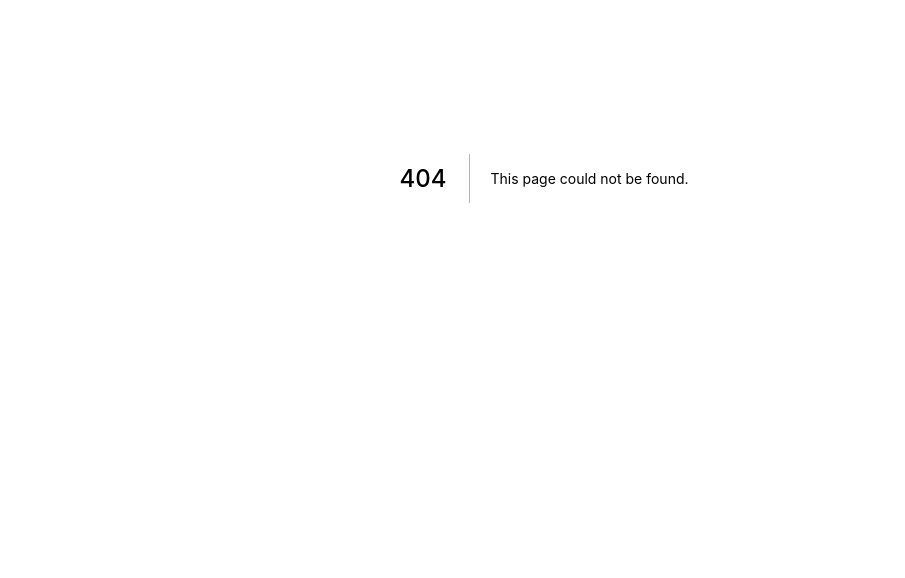
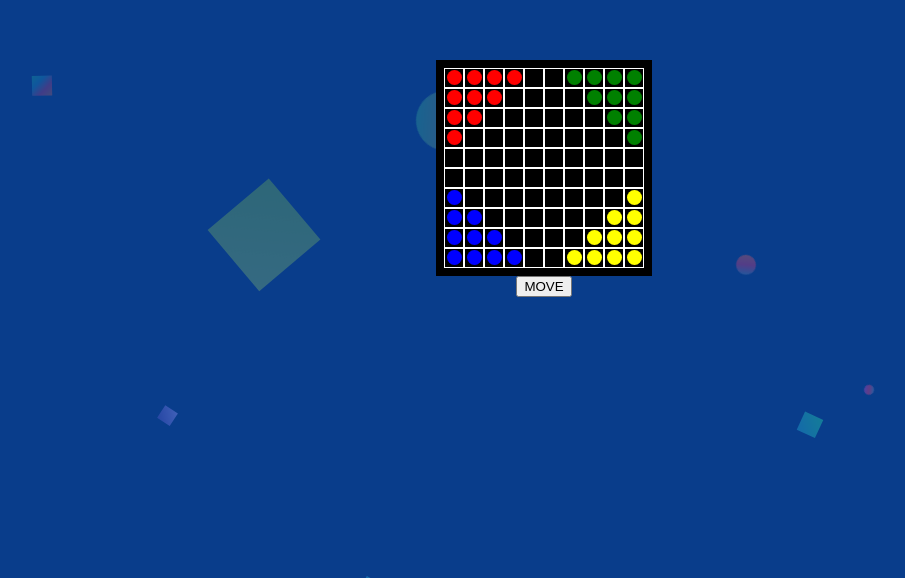
Before and after one commit to cholazzzb/toro-web-vercel, a Next.js app: page /projects/ai-halma in a window 1280 px wide. Before the commit this address had no page. Shown: the part 222-800 px from the top of the page, without its empty margins (96-1001 px from the left). Built offline with nearby package versions, Linux system fonts and the light colour scheme.

Commit message:
Build optimized halma board

```diff
--- /dev/null
+++ b/components/projects/ai-halma/Board.module.css
@@ -0,0 +1,8 @@
+.board {
+  background-color: black;
+  padding: 8px;
+}
+
+.row {
+  display: flex;
+}
--- /dev/null
+++ b/components/projects/ai-halma/Board.tsx
@@ -0,0 +1,25 @@
+import Square from "./Square";
+
+import styles from "./Board.module.css";
+
+type BoardProps = {
+  boardData: number[][];
+};
+
+const Board = ({ boardData }: BoardProps) => {
+  return (
+    <div className={styles.board}>
+      {boardData.map((row, rowIdx) => (
+        <div className={styles.row} key={rowIdx}>
+          {row.map((col, colIdx) => (
+            <div key={colIdx}>
+              <Square piece={col}></Square>
+            </div>
+          ))}
+        </div>
+      ))}
+    </div>
+  );
+};
+
+export default Board;
--- /dev/null
+++ b/components/projects/ai-halma/Square.module.css
@@ -0,0 +1,34 @@
+.square {
+  border: solid 1px white;
+  width: 20px;
+  height: 20px;
+  display: flex;
+  justify-content: center;
+  align-items: center;
+}
+
+.empty {
+}
+
+.piece {
+  display: inline-block;
+  width: 15px;
+  height: 15px;
+  border-radius: 50%;
+}
+
+.red {
+  background-color: red;
+}
+
+.yellow {
+  background-color: yellow;
+}
+
+.green {
+  background-color: green;
+}
+
+.blue {
+  background-color: blue;
+}
--- /dev/null
+++ b/components/projects/ai-halma/Square.tsx
@@ -0,0 +1,26 @@
+import { memo } from "react";
+import styles from "./Square.module.css";
+
+type SquareProps = {
+  piece: number;
+};
+
+const Square = memo(({ piece }: SquareProps) => {
+  const squareStyles = [
+    styles.empty,
+    styles.red,
+    styles.yellow,
+    styles.green,
+    styles.blue,
+  ];
+
+  return (
+    <div className={styles.square}>
+      <span className={`${styles.piece} ${squareStyles[piece]}`}></span>
+    </div>
+  );
+});
+
+Square.displayName = "Square";
+
+export default Square;
--- /dev/null
+++ b/pages/projects/ai-halma.tsx
@@ -0,0 +1,43 @@
+import { Layout } from "components/Layout";
+import Board from "components/projects/ai-halma/Board";
+import { useState } from "react";
+
+const initialBoard: number[][] = [
+  [1, 1, 1, 1, 0, 0, 3, 3, 3, 3],
+  [1, 1, 1, 0, 0, 0, 0, 3, 3, 3],
+  [1, 1, 0, 0, 0, 0, 0, 0, 3, 3],
+  [1, 0, 0, 0, 0, 0, 0, 0, 0, 3],
+  [0, 0, 0, 0, 0, 0, 0, 0, 0, 0],
+  [0, 0, 0, 0, 0, 0, 0, 0, 0, 0],
+  [4, 0, 0, 0, 0, 0, 0, 0, 0, 2],
+  [4, 4, 0, 0, 0, 0, 0, 0, 2, 2],
+  [4, 4, 4, 0, 0, 0, 0, 2, 2, 2],
+  [4, 4, 4, 4, 0, 0, 2, 2, 2, 2],
+];
+
+const AIHalma = () => {
+  const [board, setBoard] = useState<number[][]>(initialBoard);
+
+  const movePiece = (initPos: number[], newPos: number[]) => {
+    setBoard((board) => {
+      const newBoard = [...board];
+      const piece = newBoard[initPos[0]][initPos[1]];
+      newBoard[newPos[0]][newPos[1]] = piece;
+      newBoard[initPos[0]][initPos[1]] = 0;
+      return newBoard;
+    });
+  };
+
+  return (
+    <Layout>
+      <Board boardData={board}></Board>
+      <button
+        onClick={() => {
+          movePiece([0, 0], [5, 5]);
+        }}
+      >MOVE</button>
+    </Layout>
+  );
+};
+
+export default AIHalma;
```
